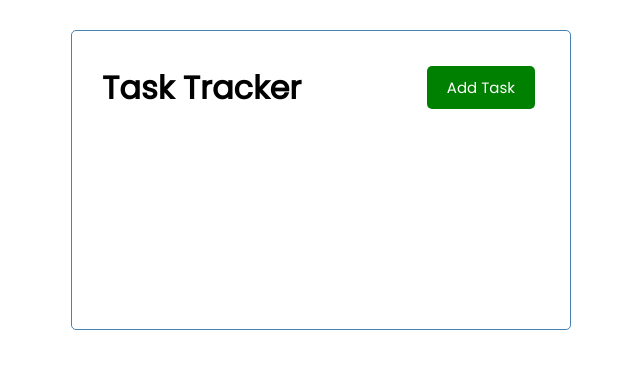
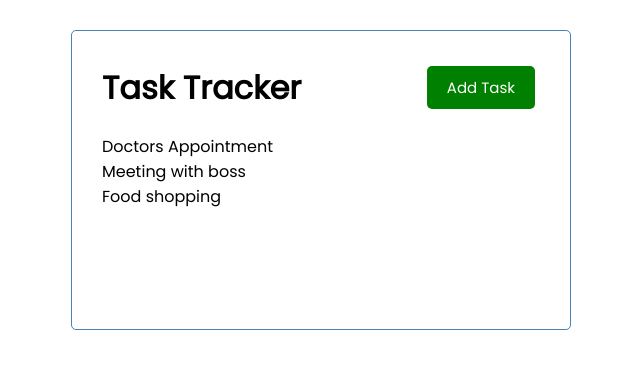
Before and after one commit to towsif031/vue-task-tracker, a Vue app: page / in a window 1280 px wide. Shown: the top 368 px of the page, without its empty margins (319-959 px from the left). Built offline with nearby package versions, Linux system fonts and the light colour scheme.

Commit message:
display tasks component.

```diff
--- a/src/App.vue
+++ b/src/App.vue
@@ -1,15 +1,44 @@
 <template>
 	<div class="container">
 		<Header title="Task Tracker" />
+		<Tasks :tasks="tasks" />
 	</div>
 </template>
 
 <script>
 import Header from './components/Header.vue';
+import Tasks from './components/Tasks.vue';
 
 export default {
 	name: 'App',
-	components: { Header }
+	components: { Header, Tasks },
+	data() {
+		return {
+			tasks: []
+		};
+	},
+	created() {
+		this.tasks = [
+			{
+				id: '1',
+				text: 'Doctors Appointment',
+				day: 'March 5th at 2:30pm',
+				reminder: true
+			},
+			{
+				id: '2',
+				text: 'Meeting with boss',
+				day: 'March 6th at 1:30pm',
+				reminder: true
+			},
+			{
+				id: '3',
+				text: 'Food shopping',
+				day: 'March 7th at 2:00pm',
+				reminder: false
+			}
+		];
+	}
 };
 </script>
 
--- /dev/null
+++ b/src/components/Tasks.vue
@@ -0,0 +1,14 @@
+<template>
+	<div v-for="task in tasks" :key="task.id">
+		{{ task.text }}
+	</div>
+</template>
+
+<script>
+export default {
+	name: 'Tasks',
+	props: ['tasks']
+};
+</script>
+
+<style></style>
```
